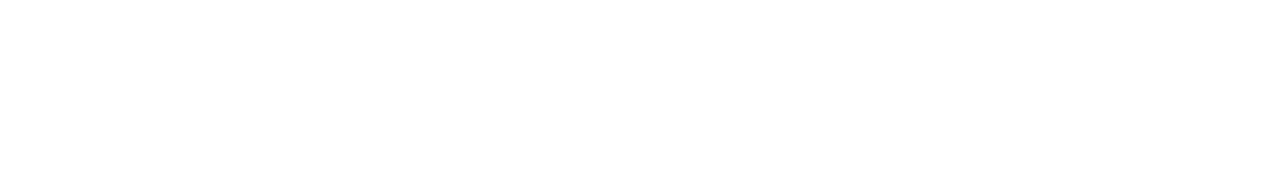
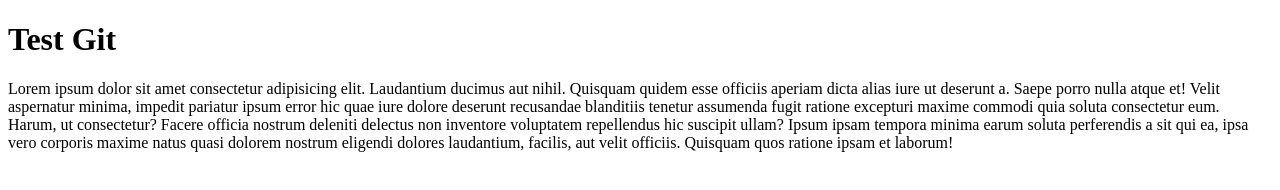
Before and after one commit to nathangappy/git-branching-lesson, a plain HTML site: page index.html in a window 1280 px wide. Drawn offline with Linux system fonts and the light colour scheme.

Commit message:
adding a new feature

```diff
--- a/index.html
+++ b/index.html
@@ -7,6 +7,7 @@
   <title>Git branching lesson on test</title>
 </head>
 <body>
-
+  <h1>Test Git</h1>
+  <p>Lorem ipsum dolor sit amet consectetur adipisicing elit. Laudantium ducimus aut nihil. Quisquam quidem esse officiis aperiam dicta alias iure ut deserunt a. Saepe porro nulla atque et! Velit aspernatur minima, impedit pariatur ipsum error hic quae iure dolore deserunt recusandae blanditiis tenetur assumenda fugit ratione excepturi maxime commodi quia soluta consectetur eum. Harum, ut consectetur? Facere officia nostrum deleniti delectus non inventore voluptatem repellendus hic suscipit ullam? Ipsum ipsam tempora minima earum soluta perferendis a sit qui ea, ipsa vero corporis maxime natus quasi dolorem nostrum eligendi dolores laudantium, facilis, aut velit officiis. Quisquam quos ratione ipsam et laborum!</p>
 </body>
 </html>
```
